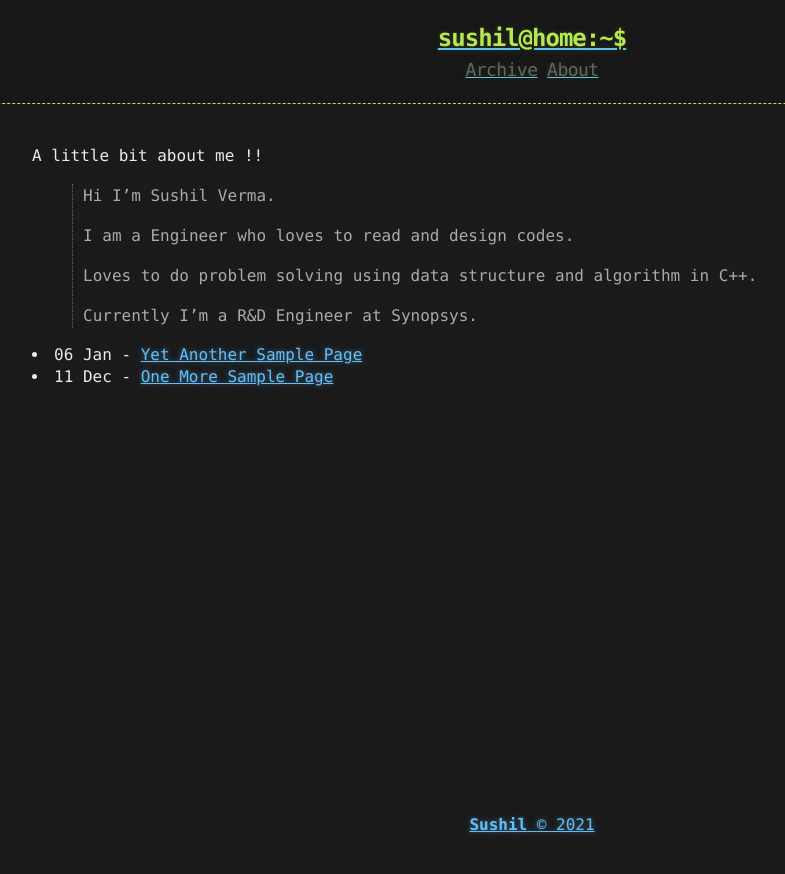
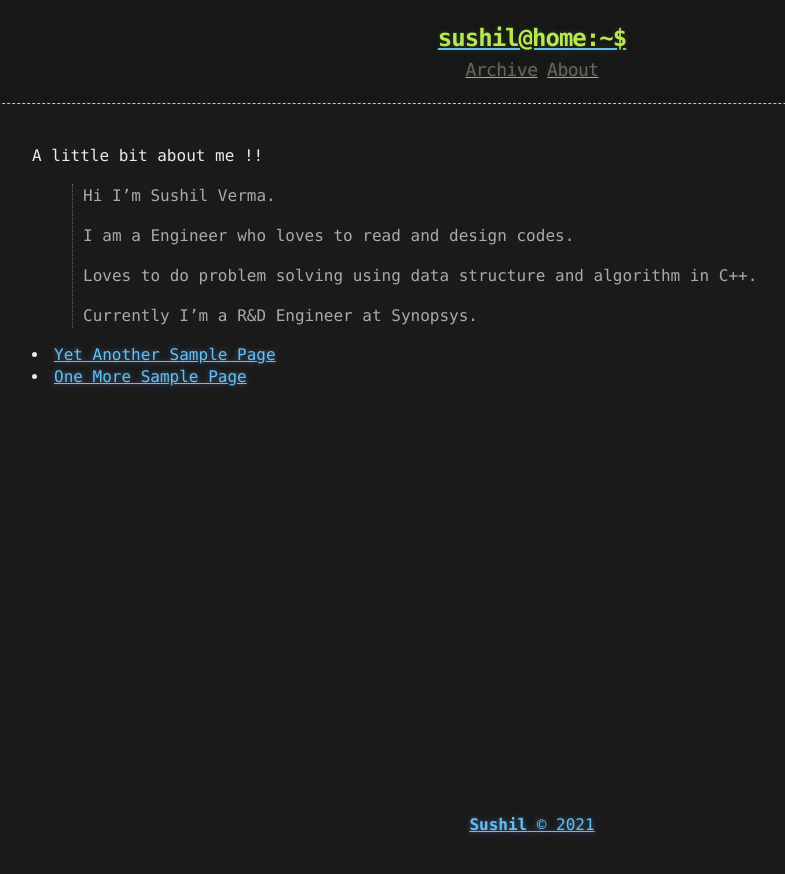
Before and after one commit to shushill/blog, a Jekyll site: the page built from about.md, in a window 1280 px wide. Shown: the top 874 px of the page, without its empty margins (108-893 px from the left). Built offline with Jekyll 4.4.1, drawn with Linux system fonts in a browser that asks for light colours.

Commit message:
Update about.md

```diff
--- a/about.md
+++ b/about.md
@@ -15,8 +15,8 @@ A little bit about me !!
 
 <section>
     {%for post in site.posts %}
-        <li><time>{{ post.date | date:"%d %b" }} - </time>
-          <a href="{{ post.url | prepend: site.baseurl | replace: '//', '/' }}">
+        <li>
+          <a href="">
             {{ post.title }}
           </a>
         </li>
```
